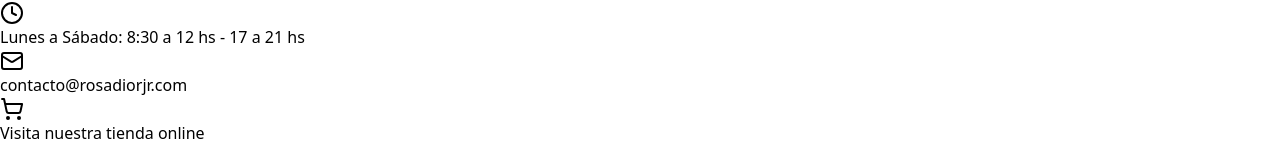
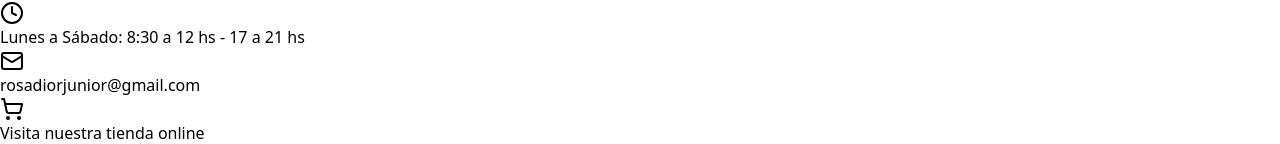
Before and after one commit to adrianruizar/rosadior-jr, a React (Vite) app: page / in a window 1280 px wide. Shown: the part 167-311 px from the top of the page. Built offline with nearby package versions, Linux system fonts and the light colour scheme.

Commit message:
Updated App.tsx

```diff
--- a/src/App.tsx
+++ b/src/App.tsx
@@ -48,7 +48,7 @@ function App() {
 
               <div className="flex items-center gap-3 text-gray-600">
                 <Mail className="w-5 h-5" />
-                <p>contacto@rosadiorjr.com</p>
+                <p>rosadiorjunior@gmail.com</p>
               </div>
 
               <div className="flex items-center gap-3 text-gray-600">
```
